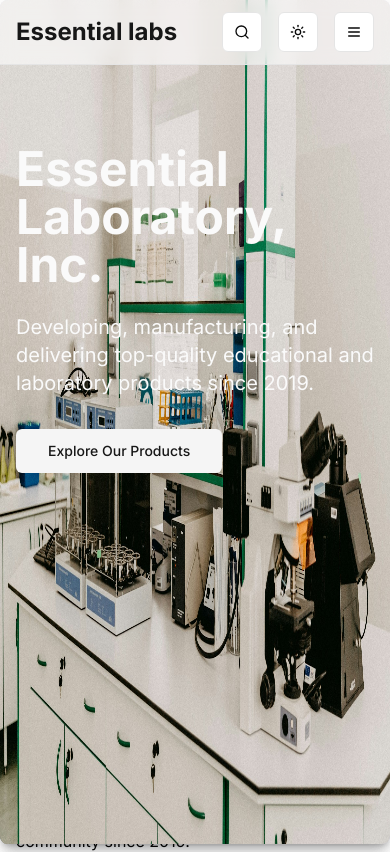
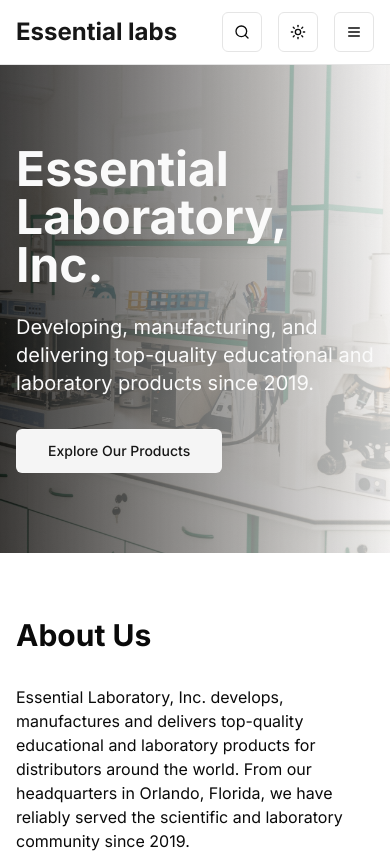
Before and after one commit to ZHADOW999/Essential-labs, a Next.js app: page / in a window 390 px wide. Shown: the top 852 px of the page. Built offline with nearby package versions, Linux system fonts and the light colour scheme.

Commit message:
Update image components to specify width, height, and sizes attributes for better responsiveness

```diff
--- a/app/page.tsx
+++ b/app/page.tsx
@@ -22,7 +22,9 @@ export default function Home() {
             src="/images/hero-image.jpg"
             alt="Laboratory background"
             className="w-full h-full object-cover"
-            fill
+            width={0}
+            height={0}
+            sizes="100vw"
           />
         </div>
       </section>
@@ -54,7 +56,9 @@ export default function Home() {
               src="/images/6900-Tpc-Dr-Orlando-FL-Primary-Photo-1-LargeHighDefinition.jpg"
               alt="Essential Laboratory, Inc."
               className="w-full h-auto rounded-lg shadow-lg"
-              fill
+              width={0}
+              height={0}
+              sizes="100vw"
             />
           </div>
         </div>
@@ -67,8 +71,10 @@ export default function Home() {
             <Image
               src="/images/fonder (2).jpg"
               alt="Deonna Purrazzo, Co-founder of Essential Lab Inc"
-              className="w-full h-auto rounded-lg shadow-lg"
-              fill
+              className="w-full h-auto  rounded-lg shadow-lg"
+              width={0}
+              height={0}
+              sizes="100vw"
             />
           </div>
           <div>
@@ -159,7 +165,9 @@ export default function Home() {
               src="/images/hero-image.jpg"
               alt="Premium Laboratory Equipment Kit"
               className="w-full h-auto rounded-lg shadow-lg"
-              fill
+              sizes="100vw"
+              width={0}
+              height={0}
             />
           </div>
         </div>
```
